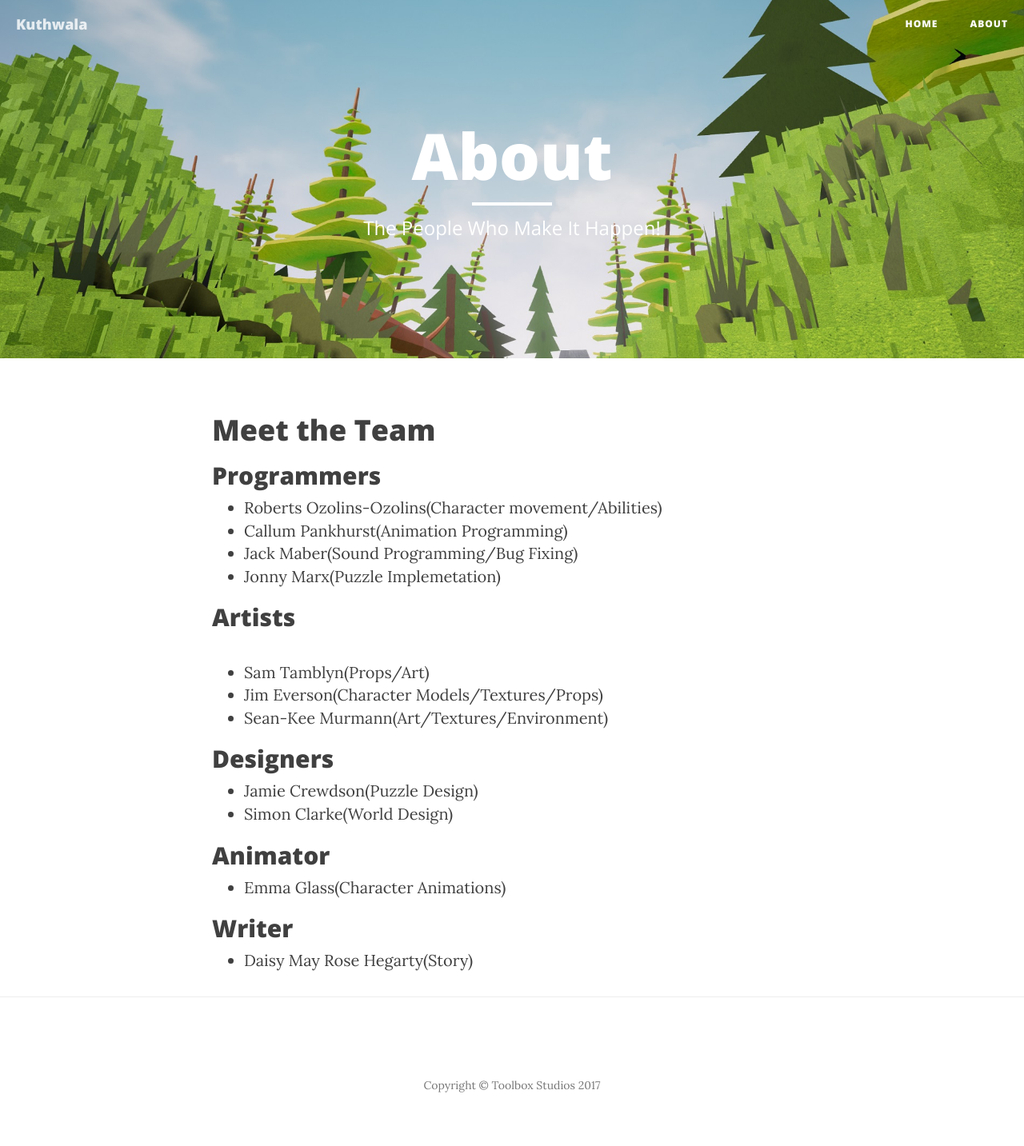
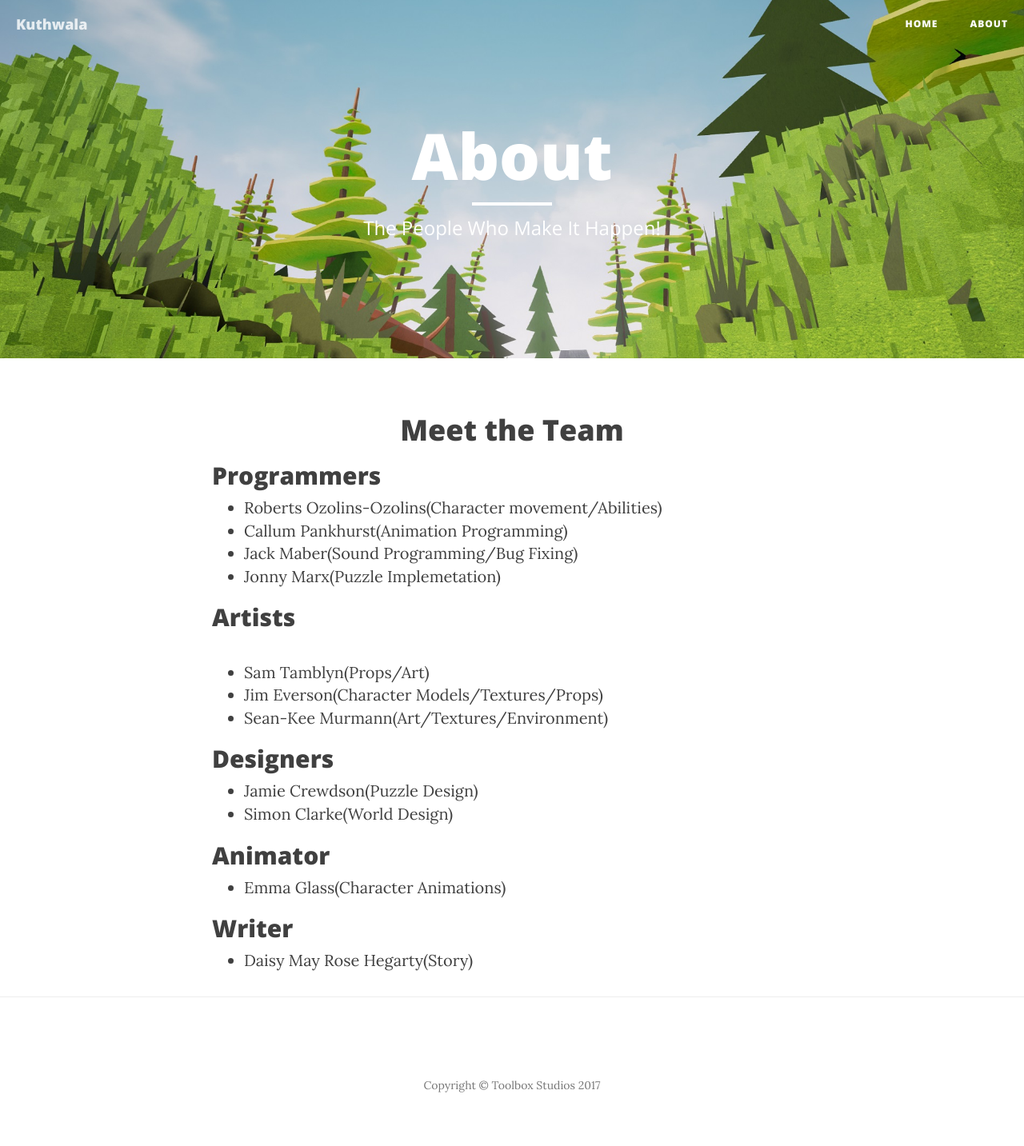
Before and after one commit to ToolboxStudio/ToolboxStudio.github.io, a Jekyll site: the page built from about.html, in a window 1280 px wide. Shown: the whole page at 80% size. Built offline with Jekyll 4.4.1, drawn with Linux system fonts in a browser that asks for light colours; nearby versions of some CDN libraries.

Commit message:
Update about.html

```diff
--- a/about.html
+++ b/about.html
@@ -5,7 +5,7 @@ description: "The People Who Make It Happen!"
 header-img: "img/screenshot.jpg"
 ---
 
-<h1>Meet the Team</h1>
+<h1 style="text-align:center">Meet the Team</h1>
 <div>
 <h2>Programmers</h2>
 <ul>
```
